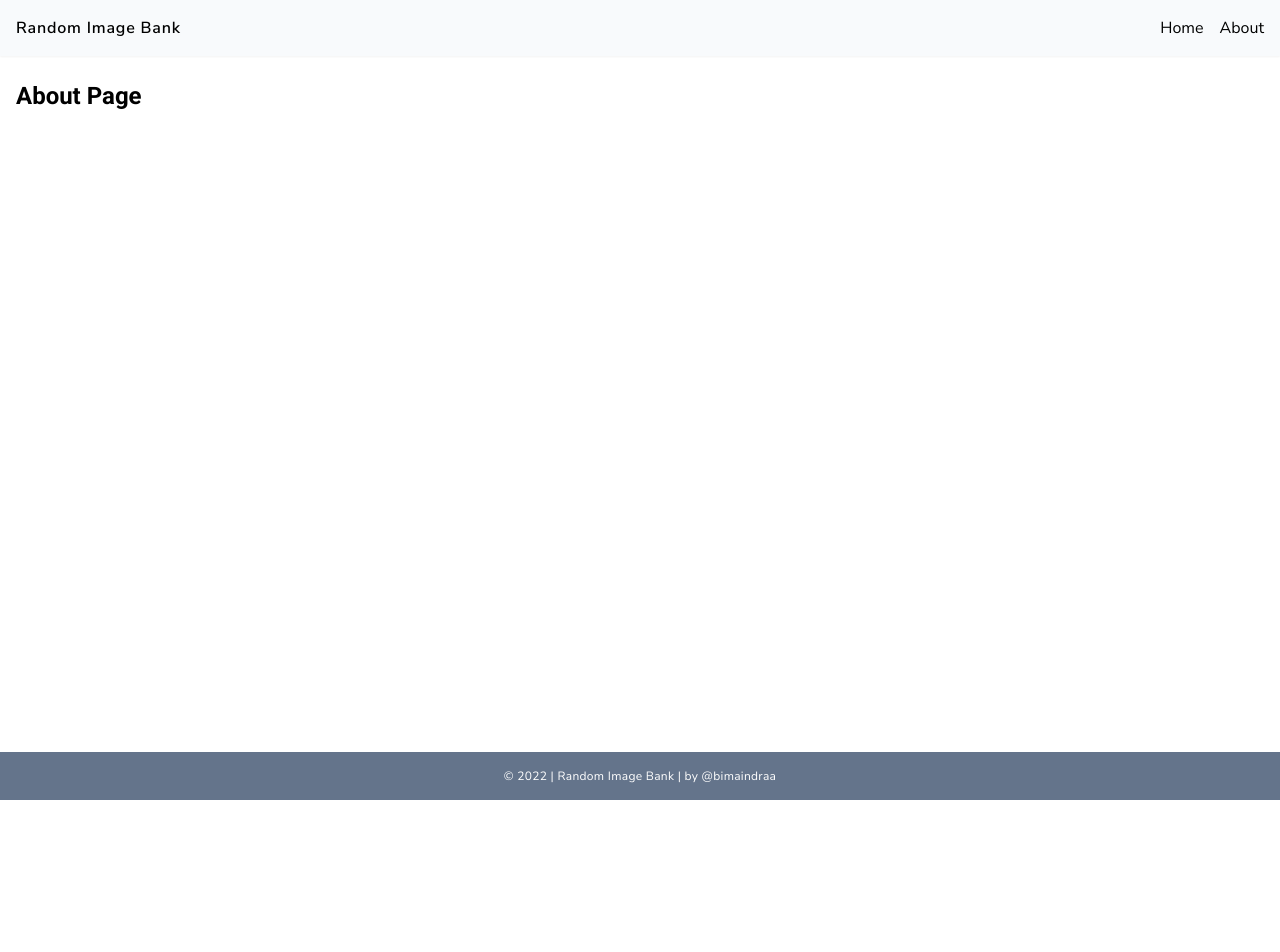
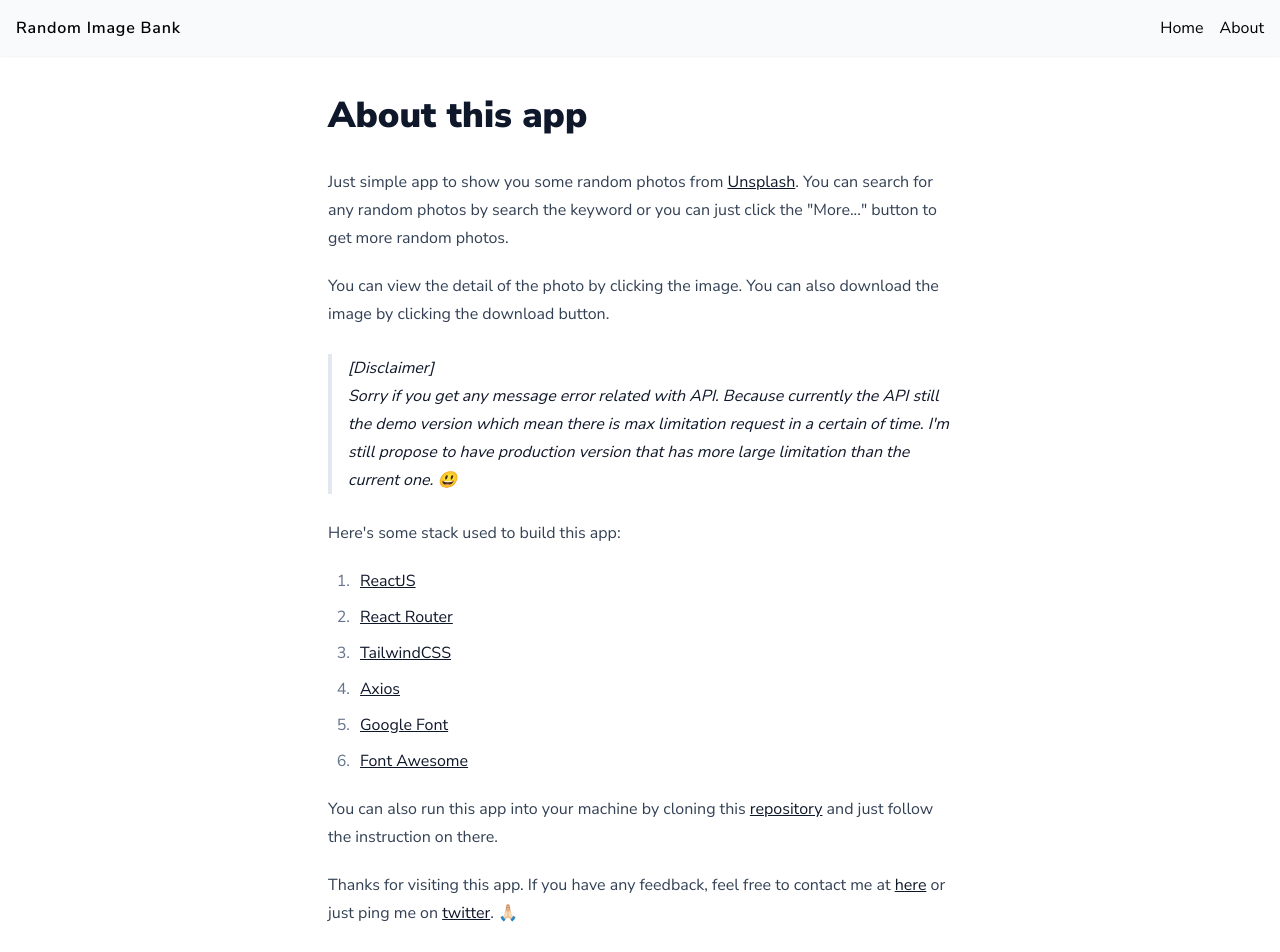
Before and after one commit to bimaindra/random-image-bank, a React (Create React App) app: page /about in a window 1280 px wide. Shown: the top 952 px of the page. Before the commit the page ends 800 px from the top, so only its background shows below. Built offline with nearby package versions, Linux system fonts and the light colour scheme; no server answers.

Commit message:
update about page

```diff
--- a/src/pages/About/index.jsx
+++ b/src/pages/About/index.jsx
@@ -1,8 +1,80 @@
-import React from 'react';
-import SectionTitle from '../../components/SectionTitle';
-
 const About = () => {
-	return <SectionTitle type='h1'>About Page</SectionTitle>;
+	return (
+		<div className='mb-10 xl:mt-4'>
+			<article className='wysiwyg wysiwyg-slate mx-auto'>
+				<h1>About this app</h1>
+				<p>
+					Just simple app to show you some random photos from{' '}
+					<a href='https://unsplash.com' target='_blank' rel='noreferrer'>
+						Unsplash
+					</a>
+					. You can search for any random photos by search the keyword or you can just click the
+					"More..." button to get more random photos.
+				</p>
+				<p>
+					You can view the detail of the photo by clicking the image. You can also download the
+					image by clicking the download button.
+				</p>
+				<blockquote>
+					[Disclaimer] <br />
+					Sorry if you get any message error related with API. Because currently the API still the
+					demo version which mean there is max limitation request in a certain of time. I'm still
+					propose to have production version that has more large limitation than the current one. 😃
+				</blockquote>
+				<p>Here's some stack used to build this app:</p>
+				<ol>
+					<li>
+						<a href='https://reactjs.org/' target='_blank' rel='noreferrer'>
+							ReactJS
+						</a>
+					</li>
+					<li>
+						<a href='https://reactrouter.com/' target='_blank' rel='noreferrer'>
+							React Router
+						</a>
+					</li>
+					<li>
+						<a href='https://tailwindcss.com/' target='_blank' rel='noreferrer'>
+							TailwindCSS
+						</a>
+					</li>
+					<li>
+						<a href='https://axios-http.com/' target='_blank' rel='noreferrer'>
+							Axios
+						</a>
+					</li>
+					<li>
+						<a href='https://fonts.google.com/' target='_blank' rel='noreferrer'>
+							Google Font
+						</a>
+					</li>
+					<li>
+						<a href='https://fontawesome.com/' target='_blank' rel='noreferrer'>
+							Font Awesome
+						</a>
+					</li>
+				</ol>
+				<p>
+					You can also run this app into your machine by cloning this{' '}
+					<a href='https://github.com/wongdarjo/random-image-bank' target='_blank' rel='noreferrer'>
+						repository
+					</a>{' '}
+					and just follow the instruction on there.
+				</p>
+				<p>
+					Thanks for visiting this app. If you have any feedback, feel free to contact me at{' '}
+					<a href='mailto:bimaindramulya@gmail.com' target='_blank' rel='noreferrer'>
+						here
+					</a>{' '}
+					or just ping me on{' '}
+					<a href='https://twitter.com/bimaindraa' target='_blank' rel='noreferrer'>
+						twitter
+					</a>
+					. 🙏🏻
+				</p>
+			</article>
+		</div>
+	);
 };
 
 export default About;
```
